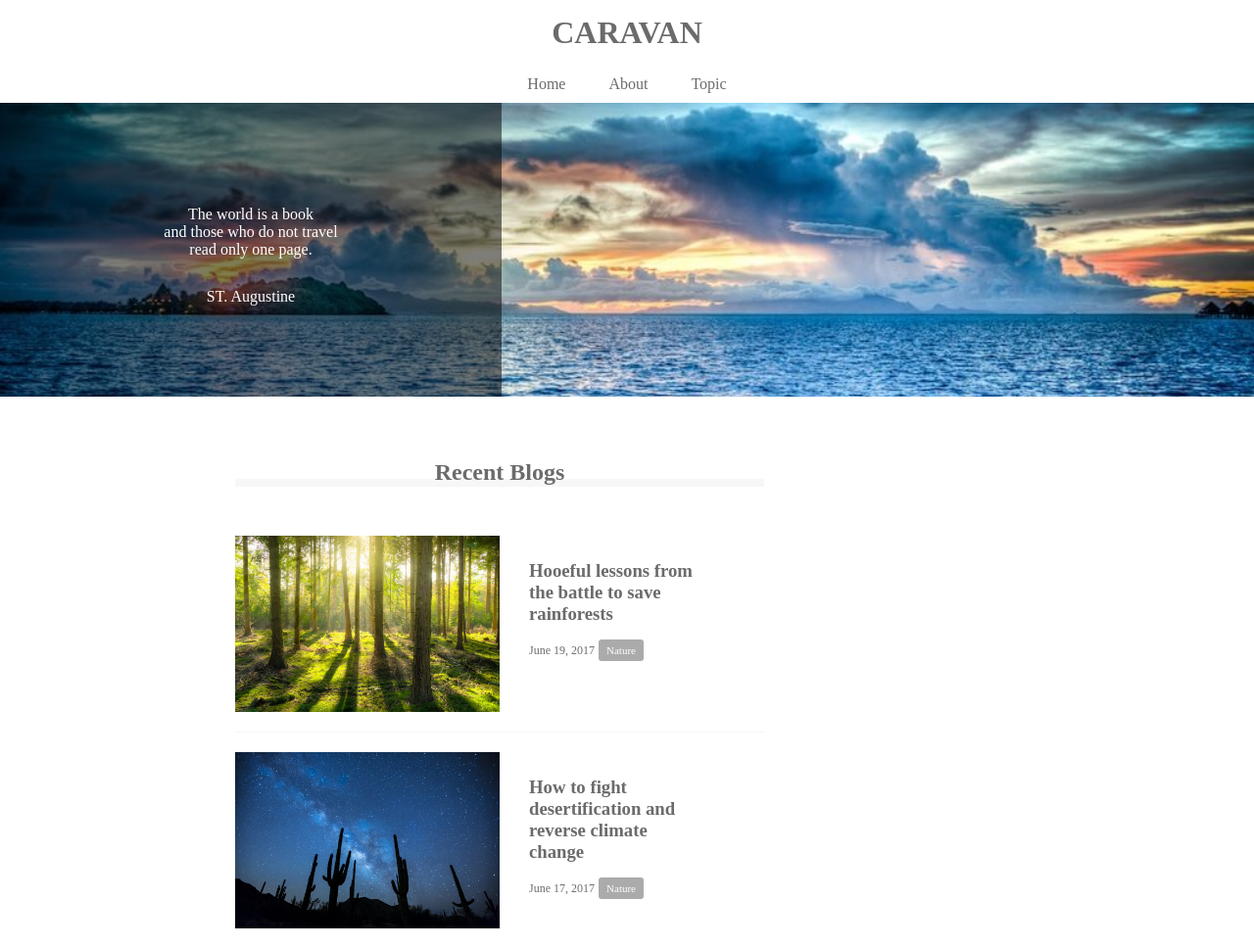
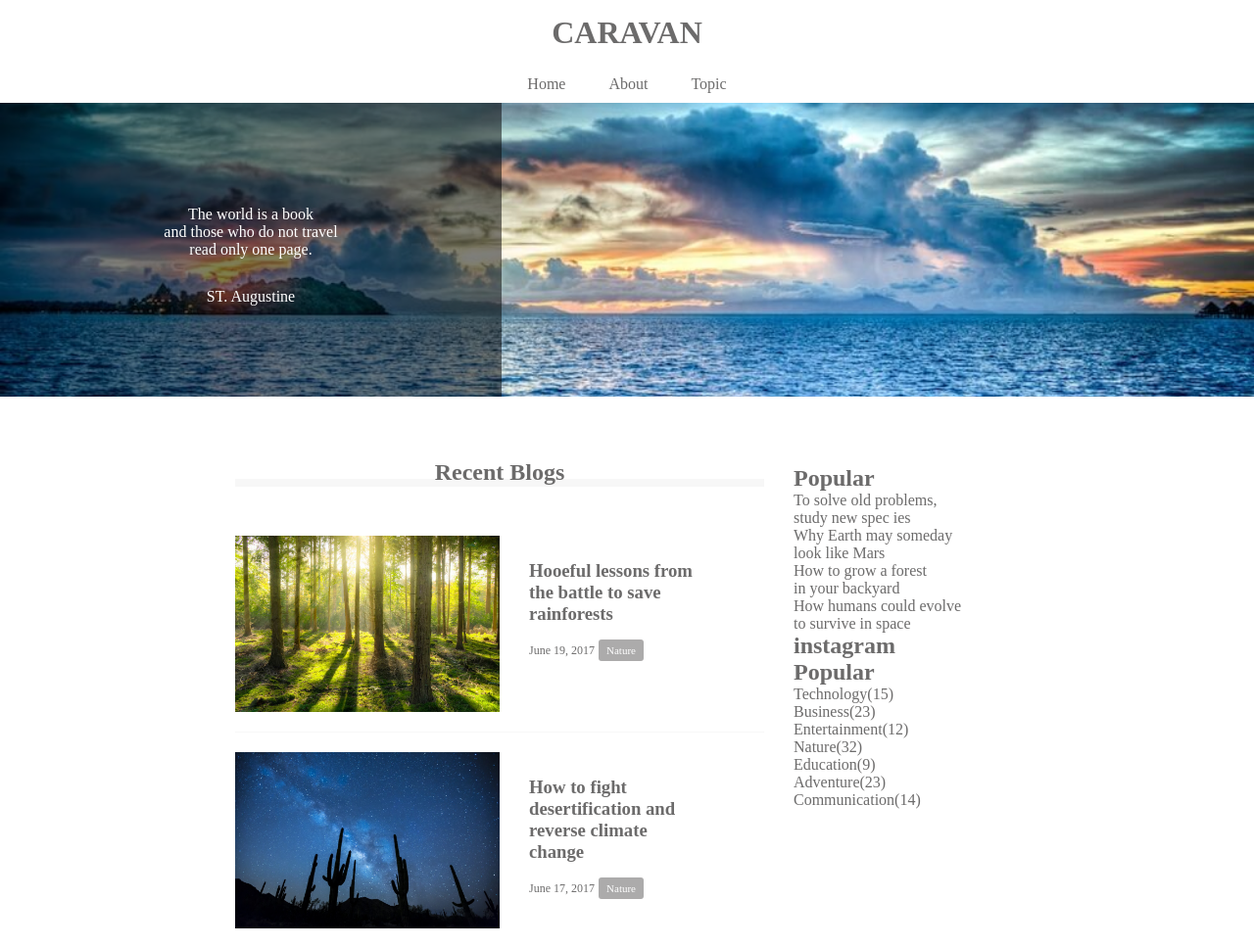
Before and after one commit to tsuujii4334/HTML.CSS4, a plain HTML site: page index.html in a window 1280 px wide. Shown: the top 967 px of the page at 98% size. Drawn offline with Linux system fonts and the light colour scheme.

Commit message:
疑似クラスを適用しようまで

```diff
--- a/index.html
+++ b/index.html
@@ -116,7 +116,40 @@
         </div>
        </div>
      </section>
-     <div class="sidebar"></div>
+     <div class="sidebar">
+      <section class="popular">
+       <h2 class="popular-haeding common-heading">Popular</h2>
+       <div class="sidebar-contents">
+        <p class="popular-text">To solve old problems,<br>study new spec ies</p>
+        <p class="popular-text">Why Earth may someday<br>look like Mars</p>
+        <p class="popular-text">How to grow a forest<br>in your backyard</p>
+        <p class="popular-text">How humans could evolve<br>to survive in space</p>
+       </div>
+      </section>
+      <section class="instagram">
+       <h2 class="instagram-haeding common-heading">instagram</h2>
+       <div class="sidebar-contents">
+        <div class="instagram-box"></div>
+        <div class="instagram-box"></div>
+        <div class="instagram-box"></div>
+        <div class="instagram-box"></div>
+        <div class="instagram-box"></div>
+        <div class="instagram-box"></div>
+       </div>
+      </section>
+      <section class="categories">
+       <h2 class="categories-haeding common-heading">Popular</h2>
+       <div class="sidebar-contents">
+        <p class="categories-text">Technology(15)</p>
+        <p class="categories-text">Business(23)</p>
+        <p class="categories-text">Entertainment(12)</p>
+        <p class="categories-text">Nature(32)</p>
+        <p class="categories-text">Education(9)</p>
+        <p class="categories-text">Adventure(23)</p>
+        <p class="categories-text">Communication(14)</p>
+       </div>
+      </section>
+     </div>
    </main>
    <!--footer-->
    <footer>
```
